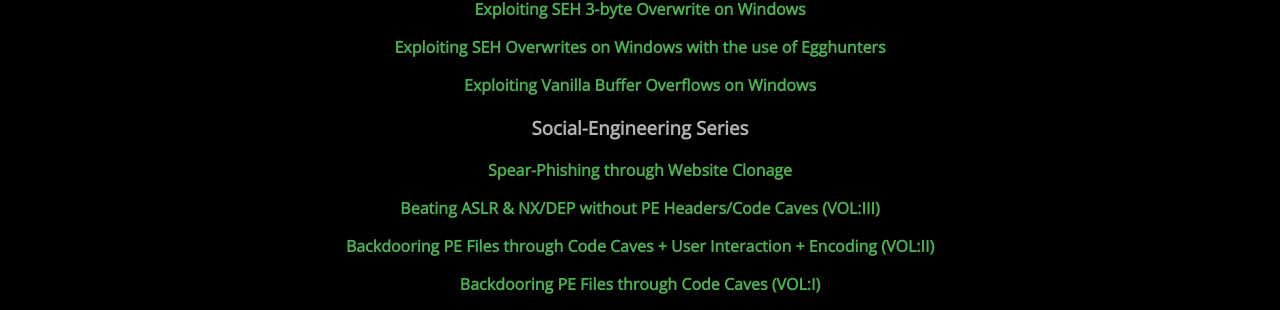
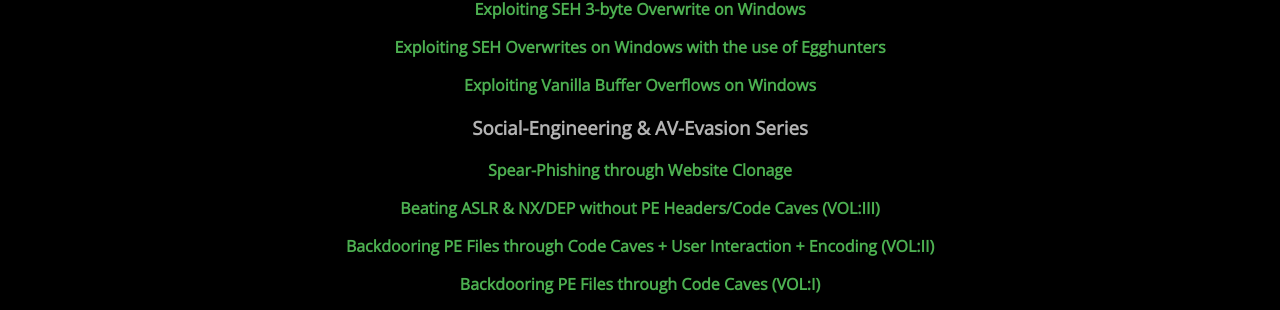
Before and after one commit to whitecr0wz/whitecr0wz.github.io, a Jekyll site: the page built from index.md, in a window 1280 px wide. Shown: the part 293-603 px from the top of the page. Built offline with Jekyll 4.4.1, drawn with Linux system fonts in a browser that asks for light colours.

Commit message:
Update index.md

```diff
--- a/index.md
+++ b/index.md
@@ -17,7 +17,7 @@ This site was created by Felipe Winsnes. Here you will find multiple posts regar
 
 [Exploiting Vanilla Buffer Overflows on Windows](https://whitecr0wz.github.io/posts/Exploiting-Stack-Overflows-On-Windows/)
 
-### Social-Engineering Series
+### Social-Engineering & AV-Evasion Series
 [Spear-Phishing through Website Clonage](https://whitecr0wz.github.io/posts/Phishing/)
 
 [Beating ASLR & NX/DEP without PE Headers/Code Caves (VOL:III)](https://whitecr0wz.github.io/posts/Backdooring-PE-III/)
```
